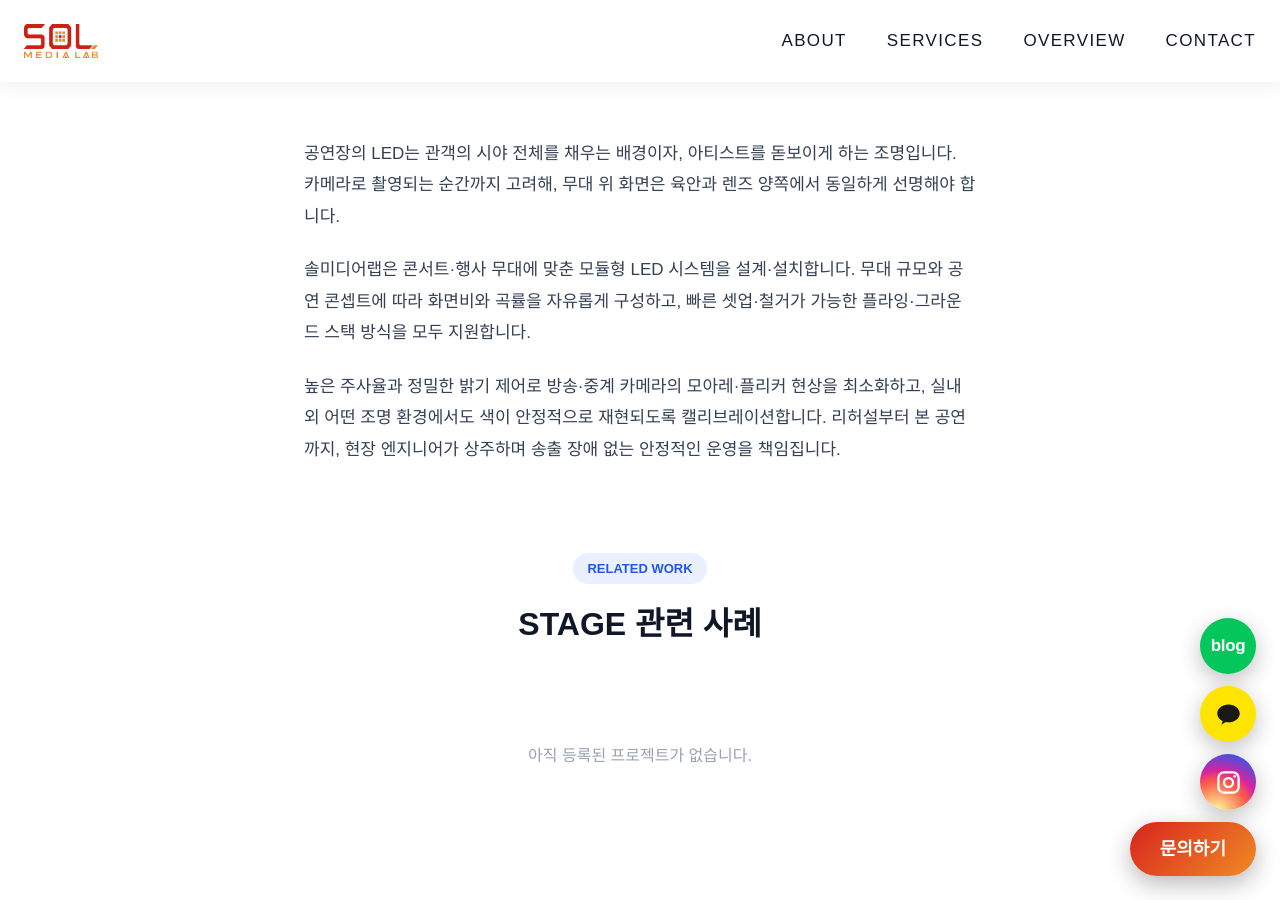
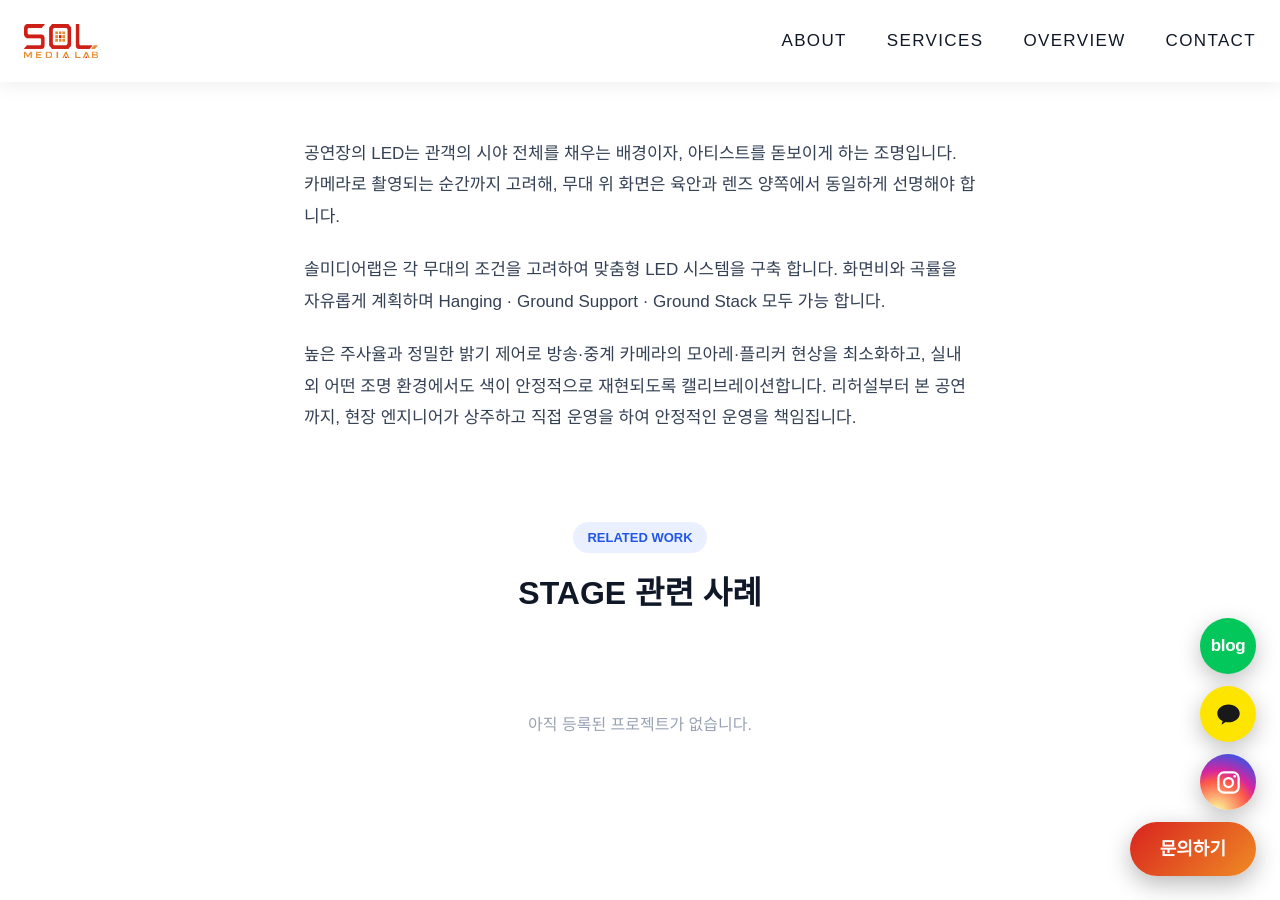
Before and after one commit to hongbj123-create/sol-medialab-site, a Jekyll site: the page built from services/stage.md, in a window 1280 px wide and 900 px high, scrolled down 348 px. Built offline with Jekyll 4.4.1, drawn with Linux system fonts in a browser that asks for light colours; some web fonts are replaced.

Commit message:
Replace 촬영 tab images with T.O.P LED filming set photo; update STAGE service copy

```diff
--- a/services/stage.md
+++ b/services/stage.md
@@ -9,6 +9,6 @@ permalink: /services/stage/
 ---
 공연장의 LED는 관객의 시야 전체를 채우는 배경이자, 아티스트를 돋보이게 하는 조명입니다. 카메라로 촬영되는 순간까지 고려해, 무대 위 화면은 육안과 렌즈 양쪽에서 동일하게 선명해야 합니다.
 
-솔미디어랩은 콘서트·행사 무대에 맞춘 모듈형 LED 시스템을 설계·설치합니다. 무대 규모와 공연 콘셉트에 따라 화면비와 곡률을 자유롭게 구성하고, 빠른 셋업·철거가 가능한 플라잉·그라운드 스택 방식을 모두 지원합니다.
+솔미디어랩은 각 무대의 조건을 고려하여 맞춤형 LED 시스템을 구축 합니다. 화면비와 곡률을 자유롭게 계획하며 Hanging · Ground Support · Ground Stack 모두 가능 합니다.
 
-높은 주사율과 정밀한 밝기 제어로 방송·중계 카메라의 모아레·플리커 현상을 최소화하고, 실내외 어떤 조명 환경에서도 색이 안정적으로 재현되도록 캘리브레이션합니다. 리허설부터 본 공연까지, 현장 엔지니어가 상주하며 송출 장애 없는 안정적인 운영을 책임집니다.
+높은 주사율과 정밀한 밝기 제어로 방송·중계 카메라의 모아레·플리커 현상을 최소화하고, 실내외 어떤 조명 환경에서도 색이 안정적으로 재현되도록 캘리브레이션합니다. 리허설부터 본 공연까지, 현장 엔지니어가 상주하고 직접 운영을 하여 안정적인 운영을 책임집니다.
```
Also changed, not shown: assets/img/showcase-control.webp, assets/img/solution-04.webp.
